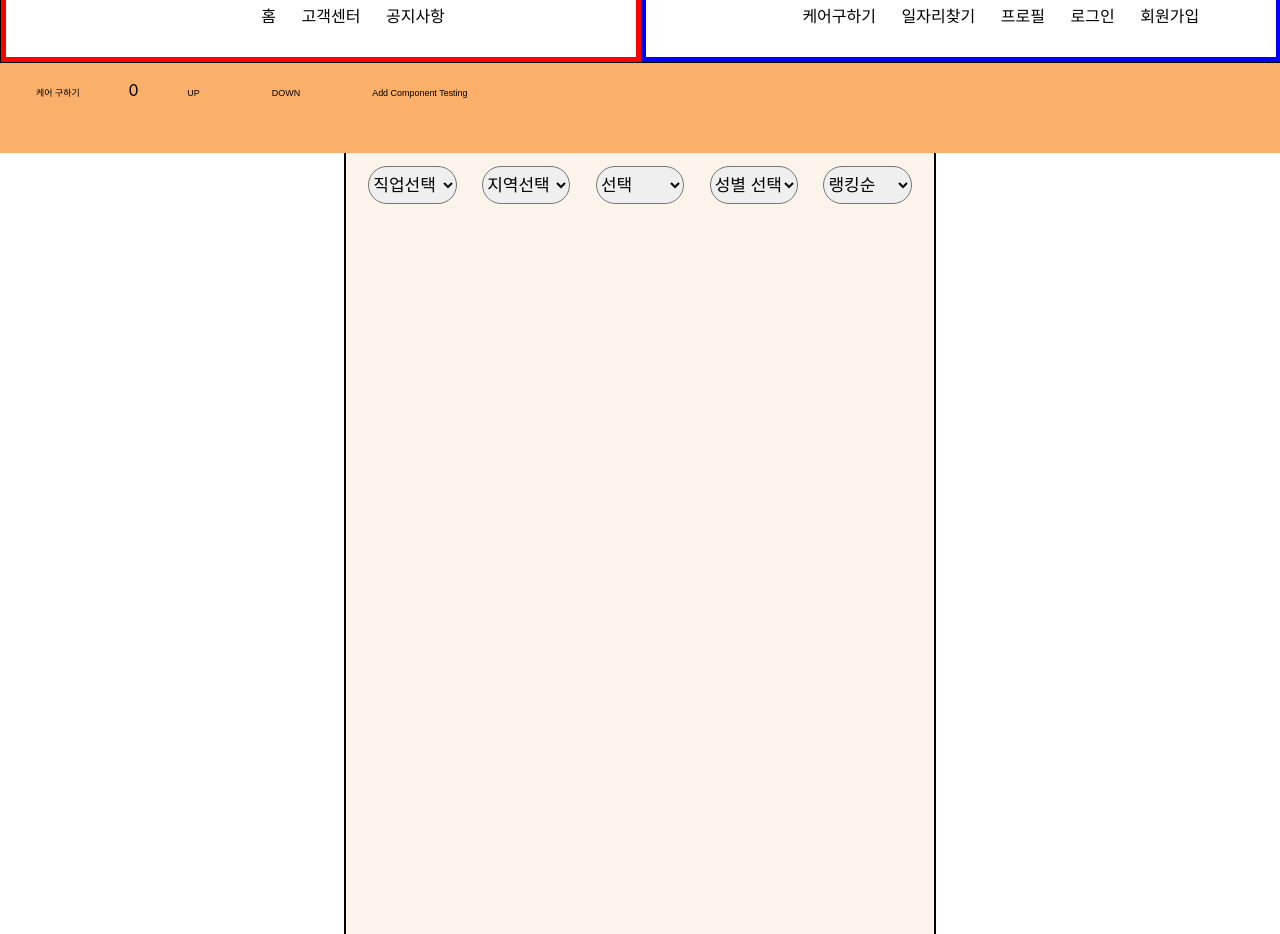
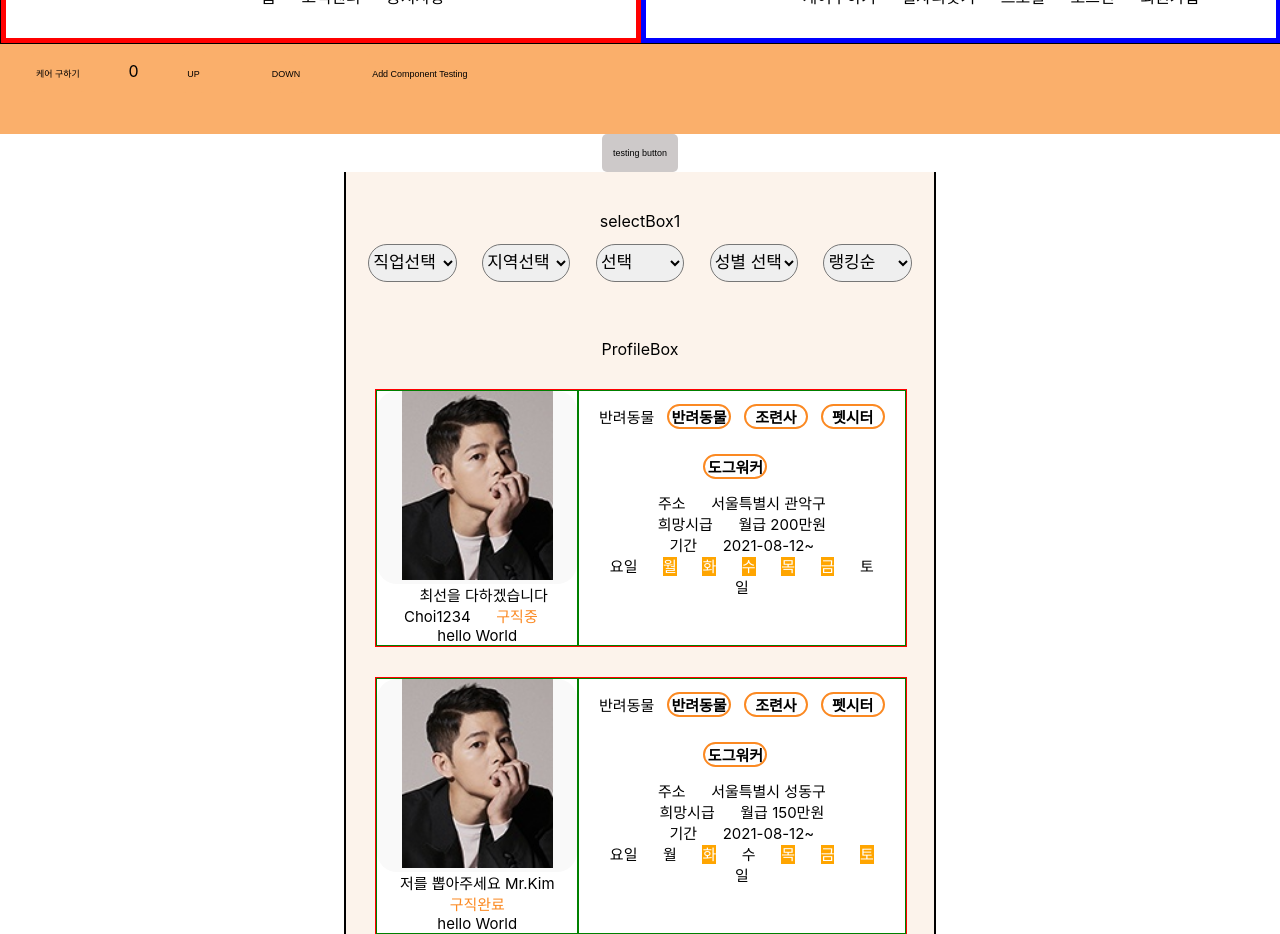
Before and after one commit to Carero-Project/Carero-front, a React (Create React App) app: page /Cares in a window 1280 px wide. Shown: the part 3720-4654 px from the top of the page. Built offline with nearby package versions, Linux system fonts and the light colour scheme.

Commit message:
weekday coloring

```diff
--- a/src/components/Cares.js
+++ b/src/components/Cares.js
@@ -2,24 +2,95 @@ import React, { Component, Fragment} from 'react';
 import '../css/GridTesting.css';
 import Header2 from './Header2';
 import '../css/Cares.css';
+import Profile from './Profile';
+class Cares extends Component {
 
-class Cares extends Component {
+    constructor(props){
+        super(props);
+    }
+
+
+
+    Testing12 = () => {
+
+        var list4 = document.createElement("h1");
+        var vv = document.getElementById("target123");
+        var vvs = vv.options[vv.selectedIndex].value;
+        var node = document.createTextNode(vvs);
+        list4.appendChild(node);
+        var target = document.getElementById("selectBox1");
+        target.appendChild(list4);
+
+    }
+
+
+
+
+
+
     render() {
+
+        const data1 = {
+            id: 2,
+            title: "최선을 다하겠습니다",
+            username: "Choi1234",
+            cat: "아동",
+            subCats: [
+                "베이비시터",
+                "등하원시터",
+                "학습시터"
+            ],
+            city: "서울특별시",
+            sigungu: "관악구",
+            status: false,
+            createdDate: "2021-08-04T17:33:21.774797",
+            modifiedDate: "2021-08-04T17:33:21.774797",
+            viewCount: 0,
+            wageType: "월급",
+            wage: "200만원",
+            wantedStartDate: "2021-08-12",
+            workWeek: "월화수목금"
+    };
+        const data2 = {
+            id: 3,
+            title: "저를 뽑아주세요",
+            username: "Mr.Kim",
+            cat: "아동",
+            subCats: [
+                "등하원시터",
+                "학습시터"
+            ],
+            city: "서울특별시",
+            sigungu: "성동구",
+            status: true,
+            createdDate: "2021-08-04T17:33:21.774797",
+            modifiedDate: "2021-08-04T17:33:21.774797",
+            viewCount: 0,
+            wageType: "월급",
+            wage: "150만원",
+            wantedStartDate: "2021-08-12",
+            workWeek: "화목금토"
+    };
+
+
+
         return (
 
             <Fragment>
                 <Header2 value = "케어 구하기"></Header2>
-
+                <button onClick = {this.Testing12}>testing button</button>
                 <div id = "wrapper">
                     <div id = "left"></div>
                     <div id = "center">
                         <div id = "selectBox1">
-                            <select name = "jobs">
+                            <span>selectBox1</span>
+                            <br></br>
+                            <select  onChange = {this.Testing12} name = "jobs" id = "target123">
                                 <option value = "">직업선택</option>
-                                <option>아동</option>
-                                <option>노인/장애인</option>
-                                <option>반려 동물</option>
-                                <option>가사 도우미</option>
+                                <option value = "1">아동</option>
+                                <option value = "2">노인/장애인</option>
+                                <option value = "3">반려 동물</option>
+                                <option value = "4">가사 도우미</option>
                             </select>
 
                             <select name = "area">
@@ -27,6 +98,7 @@ class Cares extends Component {
                                 <option>서울</option>
                                 <option>경기</option>
                                 <option>인천</option>
+                                <option>Todo</option>
                             </select>
 
                             <select name = "Todo">
@@ -46,8 +118,14 @@ class Cares extends Component {
                                 <option>날짜순</option>
                             </select>
 
-
-
+                        </div>
+                        <div id = "ProfileBox">
+                            <span>ProfileBox</span>
+                            <Profile data = {data1}></Profile>
+                            <Profile data = {data2}></Profile>
+                            <Profile data = {data1}></Profile>
+                            <Profile data = {data2}></Profile>
+                            <Profile data = {data1}></Profile>
 
 
                         </div>
--- /dev/null
+++ b/src/components/Profile.js
@@ -0,0 +1,110 @@
+import React, { Component, Fragment } from 'react';
+import '../css/Profile.css';
+import image21 from '../assets/image21.png';
+
+
+
+class Profile extends Component {
+    constructor(props){
+        super(props);
+        // this.state = this.props;
+    }
+
+    componentDidMount(){
+        // this.YoilColor(this.props.data.workWeek);
+    }
+
+    GetStatus = (status) => {
+        if (status === false){
+            return "구직중";
+        }
+        else{
+            return "구직완료";
+        }
+    }
+
+    Coloring = (e) =>{
+        const style3 = {
+            color : "white",
+            backgroundColor: "orange"
+        };
+        console.log(e);
+
+        if (e.indexOf("월") != -1){
+            var a = <span style = {style3}>월</span>;}
+        else if (e.indexOf("월") == -1){
+            var a = <span>월</span>;}
+
+        if (e.indexOf("화") != -1){
+            var a1 = <span style = {style3}>화</span>;}
+        else if (e.indexOf("화") == -1){
+            var a1 = <span>월</span>;}
+
+        if (e.indexOf("수") != -1){
+            var a2 = <span style = {style3}>수</span>;}
+        else if (e.indexOf("수") == -1){
+            var a2 = <span>수</span>;}
+
+        if (e.indexOf("목") != -1){
+            var a3 = <span style = {style3}>목</span>;}
+        else if (e.indexOf("목") == -1){
+            var a3 = <span>목</span>;}
+
+        if (e.indexOf("금") != -1){
+            var a4 = <span style = {style3}>금</span>;}
+        else if (e.indexOf("금") == -1){
+            var a4 = <span>금</span>;}
+
+        if (e.indexOf("토") != -1){
+            var a5 = <span style = {style3}>토</span>;}
+        else if (e.indexOf("토") == -1){
+            var a5 = <span>토</span>;}
+
+        if (e.indexOf("일") != -1){
+            var a6 = <span style = {style3}>일</span>;}
+        else if (e.indexOf("일") == -1){
+            var a6 = <span>일</span>;}
+
+        return  <Fragment>
+                    {a}{a1}{a2}{a3}{a4}{a5}{a6}
+                </Fragment>;
+    }
+
+    render() {
+        const data = this.props.data;
+        const style1 = {
+            color:"red"
+        };
+
+        return (
+            <div id = "ProfileWrapper">
+                <div className = "leftBox">
+                    <div id = "imageBox">
+                        <img src = {image21}></img>
+                    </div>
+                    <span>{data.title} {this.props.data.username}</span>
+                    <span style = {{color:"#FB8922"}}>{this.GetStatus(this.props.data.status)}</span>
+                    <div id = "target321">hello World</div>
+                </div>
+                <div clssName = "rightBox">
+                    <span value = "베이비시터">반려동물</span>
+                    <span className = "typeCover">반려동물</span>
+                    <span className = "typeCover">조련사</span>
+                    <span className = "typeCover">펫시터</span>
+                    <span className = "typeCover">도그워커</span>
+                    <br></br>
+                    <span>주소</span><span>{this.props.data.city} {this.props.data.sigungu}</span>
+                    <br></br>
+                    <span>희망시급</span><span>{this.props.data.wageType} {this.props.data.wage}</span>
+                    <br></br>
+                    <span>기간</span><span>{this.props.data.wantedStartDate}~</span>
+                    <br></br>
+                    <span>요일</span>
+                    {this.Coloring(this.props.data.workWeek)}
+                </div>
+            </div>
+        );
+    }
+}
+
+export default Profile;
--- a/src/css/Cares.css
+++ b/src/css/Cares.css
@@ -1,9 +1,16 @@
 #selectBox1{
+    width : 100%;
+    height : 10vw;
+    background-color:#FCF3EB;
+    padding-top : 3vw;
+}
+
+#ProfileBox
+{
     width : 100%;
     height : 100%;
     background-color:#FCF3EB;
 }
-
 
 select{
     border-radius: 50px;
--- a/src/css/GridTesting.css
+++ b/src/css/GridTesting.css
@@ -1,4 +1,3 @@
-
 
 #wrapper{
     display:flex;
@@ -30,7 +29,7 @@
     /* color : black; */
     /* background-color:skyblue; */
     width : 100px;
-
+    text-align: center;
 }
 
 #right{
--- /dev/null
+++ b/src/css/Profile.css
@@ -0,0 +1,47 @@
+#ProfileWrapper{
+    background-color:white;
+    width : 90%;
+    margin-left:5%;
+    margin-top:30px;
+    border:1px solid red;
+    display:flex;
+    flex-direction: row;
+    font-size:15px;
+}
+#ProfileWrapper :nth-child(1){flex-grow:2; order : 1;}
+#ProflieWrapper :nth-child(2){flex-grow:3; order : 2;}
+
+#ProfileWrapper > div{
+    border : 1px solid green;
+}
+.leftBox{
+    width : 45%;
+    align-items: center;
+}
+.rightBox{
+    width : 55%;
+}
+
+#imageBox{
+    background-color:#F9F9F9;
+    border-radius: 20px;
+    width:100%;
+}
+
+.yoil{
+    border : 1px solid gray;
+}
+
+.typeCover{
+    border:2.5px solid #FB8922;
+    border-radius: 50px;
+    font-weight: bold;
+    display:inline-block;
+    width:60px;
+    margin-left:0;
+}
+
+.yoil{
+    background-color:orange;
+    color : white;
+}
```
Also changed, not shown: src/assets/image21.png (added).
